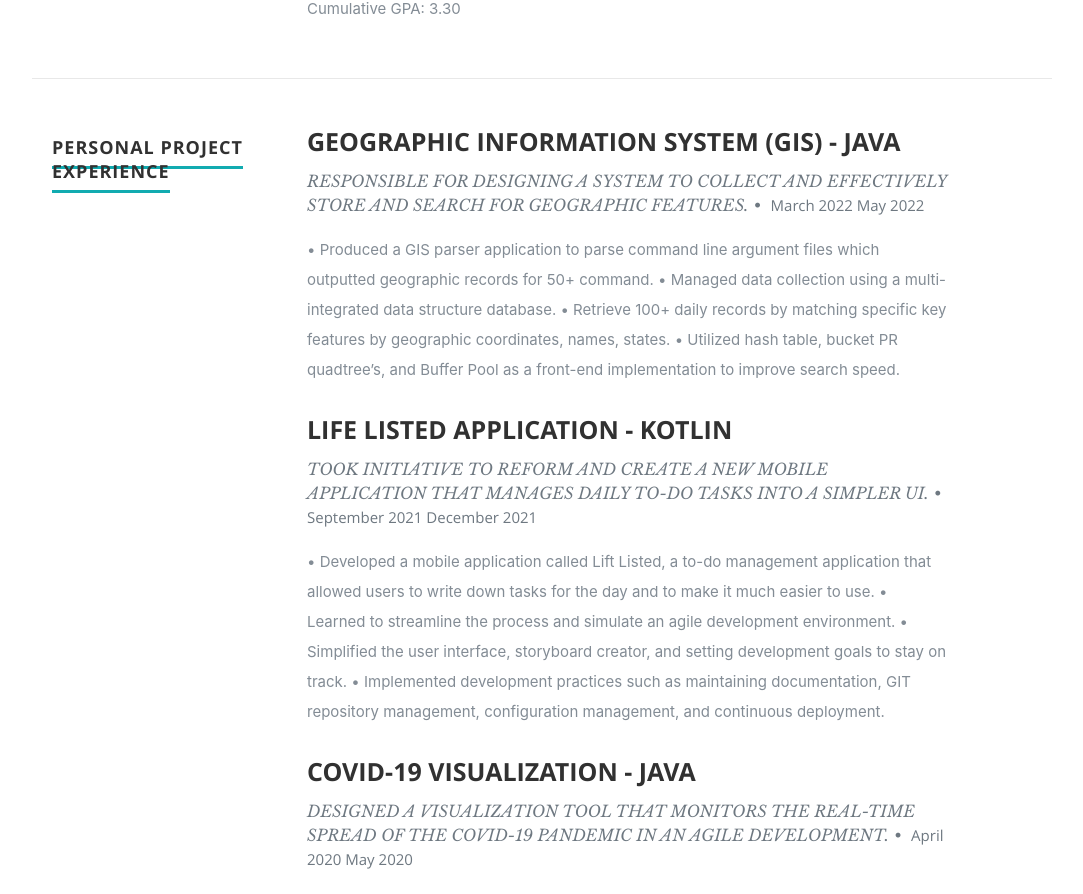
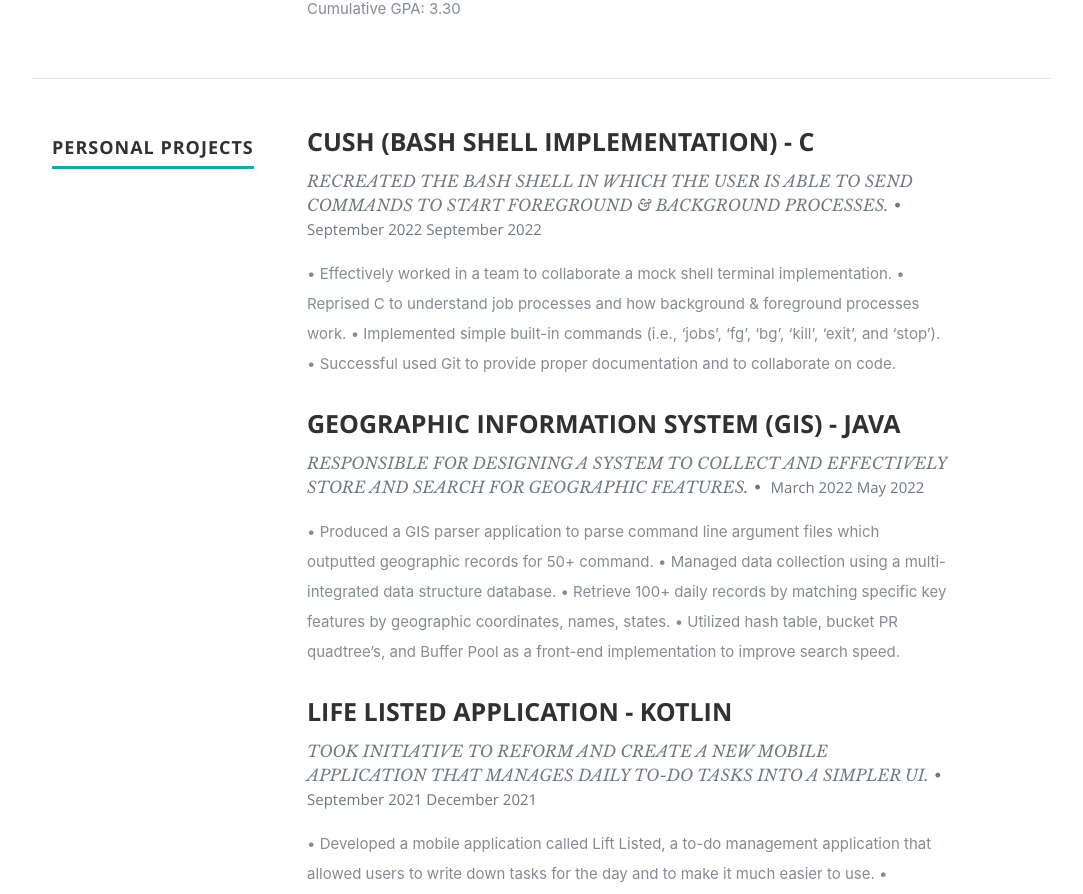
Before and after one commit to huangwai/personal_resume_website, a React (Create React App) app: page / in a window 1280 px wide. Shown: the part 1496-2390 px from the top of the page, without its empty margins (98-1181 px from the left). Built offline with nearby package versions, Linux system fonts and the light colour scheme.

Commit message:
added cush project to Personal Projects Section

```diff
--- a/src/components/Resume.js
+++ b/src/components/Resume.js
@@ -33,7 +33,7 @@ export default  class Resume extends Component {
          </div>
         <div className="row work">
             <div className="three columns header-col">
-               <h1><span>Personal Project Experience</span></h1>
+               <h1><span>Personal Projects</span></h1>
             </div>
 
             <div className="nine columns main-col">
--- a/src/resumeData.js
+++ b/src/resumeData.js
@@ -35,6 +35,16 @@ let resumeData = {
       },
     ],
     "work":[
+        {
+            "CompanyName":"CUSH (BASH SHELL IMPLEMENTATION) - C",
+            "specialization":"RECREATED THE BASH SHELL IN WHICH THE USER IS ABLE TO SEND COMMANDS TO START FOREGROUND & BACKGROUND PROCESSES.",
+            "MonthOfLeaving":"September 2022",
+            "YearOfLeaving":"September 2022",
+            "Achievements":"• Effectively worked in a team to collaborate a mock shell terminal implementation.\n" +
+                "• Reprised C to understand job processes and how background & foreground processes work." +
+                " • Implemented simple built-in commands (i.e., ‘jobs’, ‘fg’, ‘bg’, ‘kill’, ‘exit’, and ‘stop’).\n" +
+                "• Successful used Git to provide proper documentation and to collaborate on code."
+        },
       {
         "CompanyName":"GEOGRAPHIC INFORMATION SYSTEM (GIS) - JAVA",
         "specialization":"RESPONSIBLE FOR DESIGNING A SYSTEM TO COLLECT AND EFFECTIVELY STORE AND SEARCH FOR GEOGRAPHIC FEATURES.",
```
